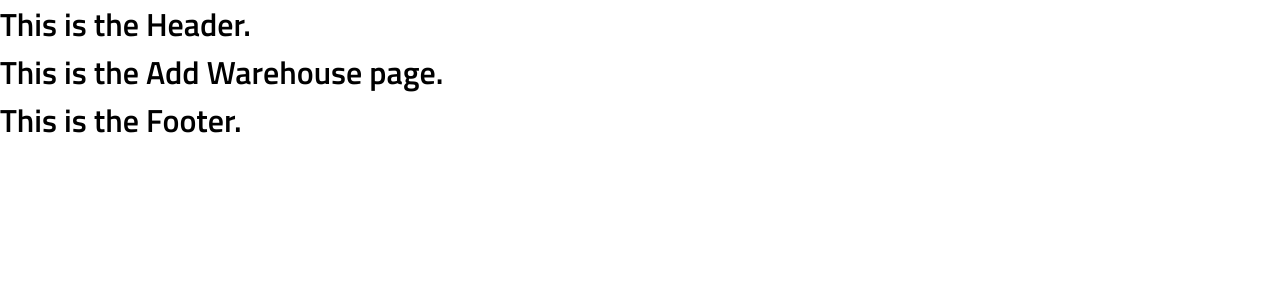
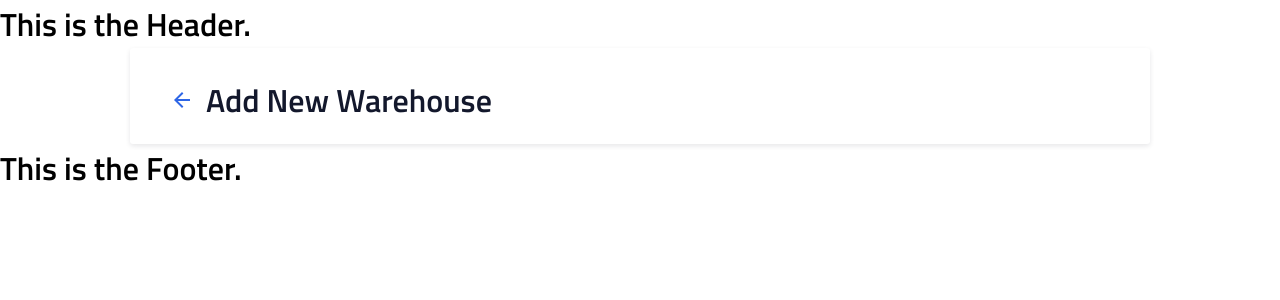
Before and after one commit to NasKhanaz/instock, a React (Create React App) app: page /warehouses/add in a window 1280 px wide. Shown: the top 300 px of the page. Built offline with nearby package versions, Linux system fonts and the light colour scheme.

Commit message:
adds page header with all view styling

```diff
--- a/src/pages/AddWarehouse/AddWarehouse.js
+++ b/src/pages/AddWarehouse/AddWarehouse.js
@@ -1,7 +1,19 @@
+import backArrow from "../../assets/Icons/arrow_back-24px.svg";
 import "./AddWarehouse.scss";
 
 function AddWarehouse() {
-  return <h1>This is the Add Warehouse page.</h1>;
+  return (
+    <div className="add-warehouse-page">
+      <header className="new-warehouse-header">
+        <img
+          className="new-warehouse-header__back-arrow"
+          src={backArrow}
+          alt="back arrow"
+        />
+        <h1 className="new-warehouse-header__title">Add New Warehouse</h1>
+      </header>
+    </div>
+  );
 }
 
 export default AddWarehouse;
--- a/src/pages/AddWarehouse/AddWarehouse.scss
+++ b/src/pages/AddWarehouse/AddWarehouse.scss
@@ -1,3 +1,43 @@
 @use "../../styles/partials/global" as *;
 @use "../../styles/partials/variables" as *;
 @use "../../styles/partials/mixins" as *;
+
+.add-warehouse-page {
+    background-color: $primary-color-White;
+    border-radius: 3px;
+    box-shadow: 0px 2px 5px rgba(19, 24, 44, 0.1);
+    margin: 0rem 1rem;
+
+    @include tablet {
+        margin: 0rem 2rem;
+    }
+
+    @include desktop {
+        margin: 0rem 8.125rem;
+    }
+}
+
+.new-warehouse-header {
+    display: flex;
+    justify-content: flex-start;
+    padding-bottom: 1.5rem;
+    padding-top: 2rem;
+    margin: 0rem 1.5rem;
+
+    @include tablet {
+        margin: 0rem 2rem;
+    }
+
+    @include desktop {
+        margin: 0rem 2.5rem;
+    }
+
+    &__title {
+        @include textStyle($primary-color-Instock-Black, 1.75rem, 2.25rem, 600);
+        margin-left: 0.75rem;
+
+        @include tablet {
+            @include textStyle($primary-color-Instock-Black, 2rem, 2.5rem, 600);
+        }
+    }
+}
```
